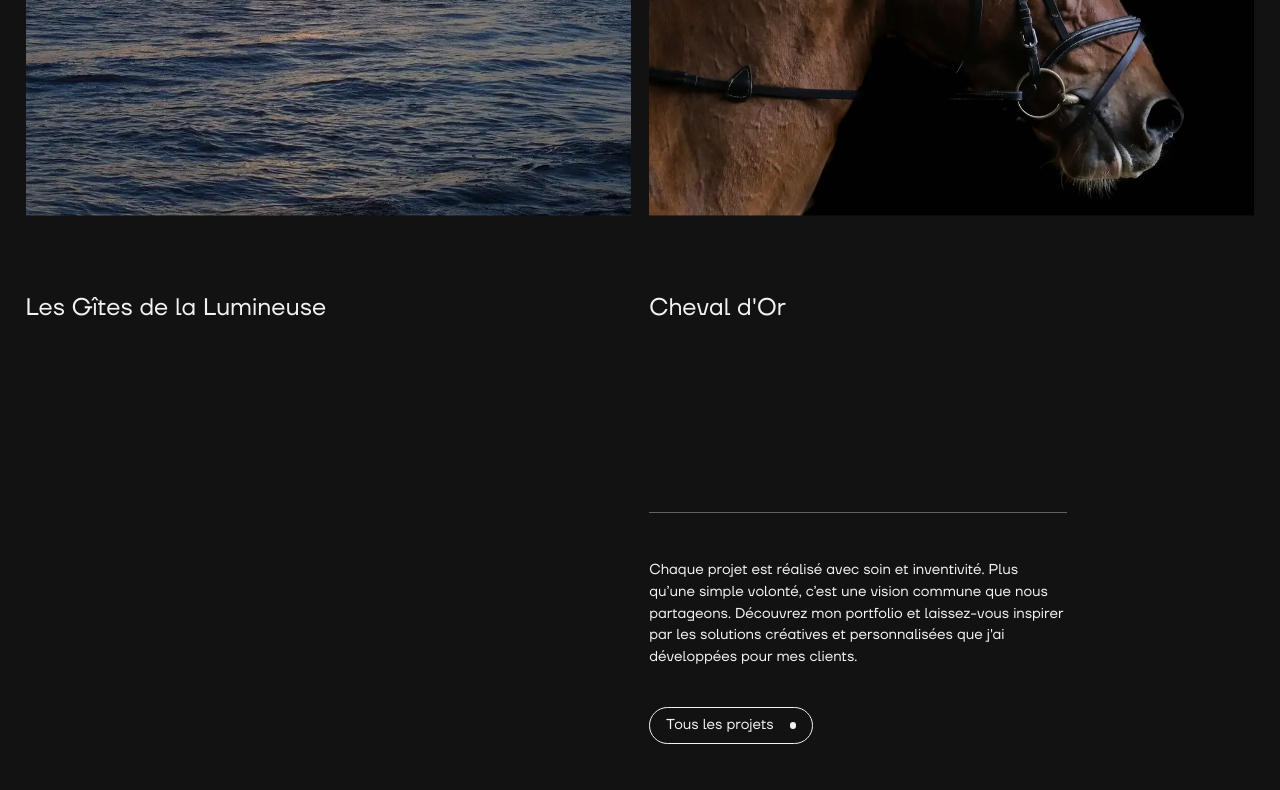
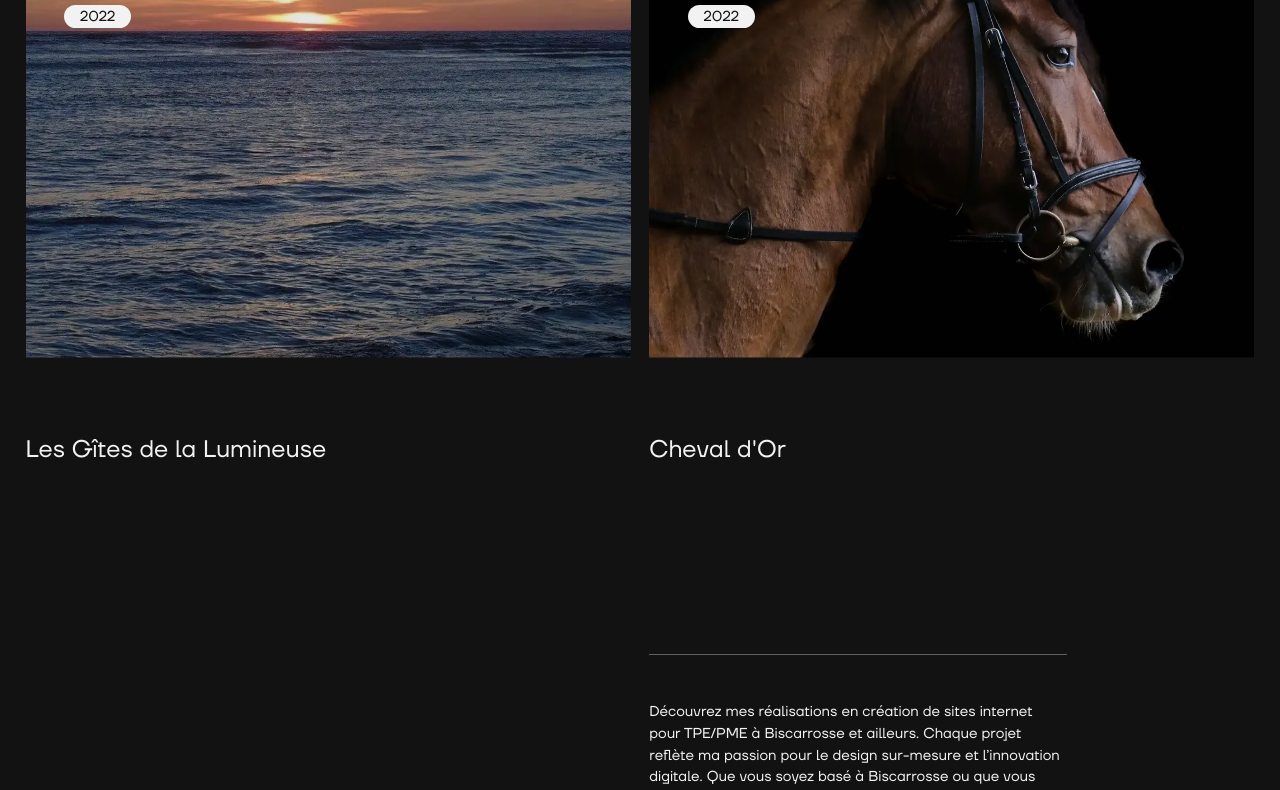
Before and after one commit to CyrilGouv/next-folio, a Next.js app: page / in a window 1280 px wide. Shown: the part 3654-4444 px from the top of the page. Built offline with nearby package versions, Linux system fonts and the light colour scheme.

Commit message:
refactor seo on homepage

```diff
--- a/app/page.js
+++ b/app/page.js
@@ -9,11 +9,11 @@ import Footer from "@/components/Layout/Footer/Footer";
 
 
 export const metadata = {
-  title: "Cyril Gouv — Création de sites internet modernes et sur-mesure à Biscarrosse",
-  description: "Créateur de sites internet et d’applications web modernes et sur-mesure, dédiés à votre performance, visibilité et notoriété depuis 2018 à Biscarrosse.",
+  title: "Création site internet Biscarrosse — Cyril Gouv, des sites modernes et sur-mesure",
+  description: "Création de sites internet à Biscarrosse : offrez à votre entreprise un site moderne et sur-mesure. Boostez votre visibilité en ligne dès aujourd’hui avec Cyril Gouv.",
   openGraph: {
-    title: "Cyril Gouv — Création de site internet modernes et sur-mesure à Biscarrosse",
-    description: "Créateur de sites internet et d’applications web modernes et sur-mesure, dédiés à votre performance, visibilité et notoriété depuis 2018 à Biscarrosse.",
+    title: "Création site internet Biscarrosse — Cyril Gouv, des sites modernes et sur-mesure",
+    description: "Création de sites internet à Biscarrosse : offrez à votre entreprise un site moderne et sur-mesure. Boostez votre visibilité en ligne dès aujourd’hui avec Cyril Gouv.",
     images: ["/images/seo/cyrilgouv-01.png"]
   }
 }
--- a/components/Blocks/Intro/IntroContent.jsx
+++ b/components/Blocks/Intro/IntroContent.jsx
@@ -35,11 +35,11 @@ const IntroContent = ({ page, content = null }) => {
                         <Tags text="à propos" position="relative" animations={{ delay: .25 }} />
                     </div>
                     <div className={ styles.intro__content__wrapper }>
-                        <p className={ styles.intro__content__text } aria-label="Que vous ayez besoin d'aide en stratégie, web design, développement ou création d'applications, je possède l'expertise et l'expérience pour offrir des solutions interactives et uniques pour votre audience. Chaque projet est une opportunité de créer une expérience qui reflète fidèlement votre marque et engage vos clients de manière authentique.">
-                            <TextReveal text="Que vous ayez besoin d'aide en stratégie, web design, développement ou création d'applications, je possède l'expertise et l'expérience pour offrir des solutions interactives et uniques pour votre audience. Chaque projet est une opportunité de créer une expérience qui reflète fidèlement votre marque et engage vos clients de manière authentique." />
+                        <p className={ styles.intro__content__text } aria-label="Que vous ayez besoin d'aide en stratégie, web design, développement ou création d'applications, je suis spécialisé dans la création de sites internet à Biscarrosse. Mon expertise et mon expérience me permettent d’offrir des solutions interactives et uniques adaptées à votre audience locale et au-delà. Chaque projet est une opportunité de concevoir une expérience qui reflète fidèlement votre marque tout en engageant vos clients de manière authentique.">
+                            <TextReveal text="Que vous ayez besoin d'aide en stratégie, web design, développement ou création d'applications, je suis spécialisé dans la création de sites internet à Biscarrosse. Mon expertise et mon expérience me permettent d’offrir des solutions interactives et uniques adaptées à votre audience locale et au-delà. Chaque projet est une opportunité de concevoir une expérience qui reflète fidèlement votre marque tout en engageant vos clients de manière authentique." />
                         </p>
-                        <p className={ styles.intro__content__text } aria-label="En travaillant ensemble, je transformerai vos idées en réalités numériques percutantes. De la conception à la réalisation, je m'engage à fournir des solutions sur mesure qui non seulement répondent à vos besoins, mais surpassent vos attentes.">
-                            <TextReveal text="En travaillant ensemble, je transformerai vos idées en réalités numériques percutantes. De la conception à la réalisation, je m'engage à fournir des solutions sur mesure qui non seulement répondent à vos besoins, mais surpassent vos attentes." />
+                        <p className={ styles.intro__content__text } aria-label="En travaillant ensemble, je transformerai vos idées en réalités numériques percutantes. De la conception à la réalisation, je m’engage à fournir des solutions sur mesure qui non seulement répondent à vos besoins, mais surpassent vos attentes. Si vous cherchez un professionnel pour la création de votre site internet à Biscarrosse, contactez-moi pour donner vie à votre projet.">
+                            <TextReveal text="En travaillant ensemble, je transformerai vos idées en réalités numériques percutantes. De la conception à la réalisation, je m’engage à fournir des solutions sur mesure qui non seulement répondent à vos besoins, mais surpassent vos attentes. Si vous cherchez un professionnel pour la création de votre site internet à Biscarrosse, contactez-moi pour donner vie à votre projet." />
                         </p>
                         <p className={ `${styles.intro__content__bottom} text--regular` }>
                             <Line />
--- a/components/Blocks/Projects/FeaturedProjects.jsx
+++ b/components/Blocks/Projects/FeaturedProjects.jsx
@@ -31,7 +31,7 @@ const FeaturedProjects = () => {
                 </ul>
 
                 <Cta
-                    ctaText="Chaque projet est réalisé avec soin et inventivité. Plus qu’une simple volonté, c’est une vision commune que nous partageons. Découvrez mon portfolio et laissez-vous inspirer par les solutions créatives et personnalisées que j'ai développées pour mes clients."
+                    ctaText="Découvrez mes réalisations en création de sites internet pour TPE/PME à Biscarrosse et ailleurs. Chaque projet reflète ma passion pour le design sur-mesure et l’innovation digitale. Que vous soyez basé à Biscarrosse ou que vous ayez besoin d’un site web conçu à distance, je m’engage à fournir des solutions personnalisées qui répondent parfaitement à vos attentes."
                     btnText="Tous les projets"
                     btnLink="/realisations"
                 />
--- a/data/content.js
+++ b/data/content.js
@@ -1,6 +1,6 @@
 // INTRO TITLES
 export const homepageHeroText = "Créateur de sites internet et d’applications web modernes et sur-mesure, dédiés à votre performance, visibilité et notoriété depuis 2018."
-export const homepageIntroTitle = "Développeur front-end, je combine stratégie, design et technologie pour concevoir des expériences uniques."
+export const homepageIntroTitle = "Depuis 2018, je conçois des sites web modernes et personnalisés pour renforcer votre visibilité en ligne."
 export const aboutIntroTitle = "Whether you require help with strategy, web or product design, development, app creation, or innovative tech."
 
 
--- a/data/services.js
+++ b/data/services.js
@@ -4,32 +4,37 @@ export const servicesItems = [
     {
         id: 0,
         title: "Web Design",
-        body: "En plaçant l'utilisateur au cœur de ma démarche, je conçois des sites internet, des landing pages et des boutiques en ligne qui allient esthétique et efficacité. Mon approche est guidée par des données concrètes et une vision orientée business, afin de répondre aux véritables besoins de vos utilisateurs tout en valorisant votre marque. Chaque projet est pensé pour offrir une navigation fluide et intuitive, un design attrayant et une expérience engageante, de manière à capter l’attention dès le premier instant et à encourager l’engagement et la conversion.",
+        body: "Un bon site commence par un excellent design. Je crée des interfaces qui captivent dès le premier instant, avec une navigation fluide et intuitive. Chaque projet est pensé pour offrir une expérience utilisateur engageante, maximiser les conversions et valoriser votre marque.",
     },
     {
         id: 1,
-        title: "Front-End",
-        body: "En développement front-end, j'utilise React et Next.js pour créer des interfaces utilisateur dynamiques et performantes. En mettant l'accent sur la réactivité et l'expérience utilisateur, je développe des solutions sur mesure qui répondent parfaitement aux besoins de votre projet.",
+        title: "Création de site internet",
+        body: "Je propose des solutions adaptées à vos besoins et à votre budget pour donner vie à votre projet en ligne. Que ce soit pour un site vitrine, une boutique en ligne ou un projet entièrement personnalisé, chaque création est pensée pour être esthétique, performante et engageante. Vous avez le choix entre un site WordPress, pratique et flexible, ou une solution plus avancée avec la technologie JAMstack pour des performances optimales et un SEO renforcé.",
     },
     {
         id: 2,
-        title: "WordPress",
-        body: "Aujourd’hui, WordPress est la solution incontournable pour créer un site web. C’est pourquoi je me suis focalisé sur ce CMS assez vite. WordPress s’est imposé à moi pour sa simplicité et sa flexibilité. C'est une solution avec laquelle on peut créer un site sur-mesure, répondant à vos besoins spécifiques, tout en restant simple d’utilisation pour administer votre contenu.",
+        title: "Sites WordPress : Simples et flexibles",
+        body: "WordPress est une solution idéale pour les petites entreprises ou les projets nécessitant une mise en ligne rapide. Avec des outils comme Elementor, je peux concevoir un site élégant et fonctionnel, facile à mettre à jour pour vous. C’est une option économique qui permet d’obtenir un site de qualité tout en respectant vos contraintes budgétaires.",
     },
     {
         id: 3,
-        title: "Headless CMS",
-        body: "J'apprécie particulièrement l’approche Headless CMS couplée avec un frontend réalisé en Next.js. Cette méthode offre les meilleures performances en termes de rapidité. L’architecture découplée avec Strapi ou même WordPress est également celle qui vous donne le plus de garanties en termes de sécurité. Enfin, les bénéfices de cette approche ont des retombées positives pour votre référencement, car votre site obtient d’excellents scores aux rapports Google Lighthouse.",
+        title: "Sites JAMstack : Rapides et sur-mesure",
+        body: "Pour les entreprises ambitieuses, la technologie JAMstack offre une architecture moderne, pensée pour la rapidité, la sécurité et l’optimisation SEO. Cette approche découplée garantit un site ultra-performant avec un design unique qui reflète votre image de marque. Idéal pour ceux qui veulent un site web innovant, optimisé pour les moteurs de recherche, et capable de gérer un trafic élevé.",
     },
     {
         id: 4,
-        title: "Application Web",
-        body: "Pour le développement d'applications web, j'utilise Django comme mon framework backend de choix. Sa puissance réside dans sa capacité à créer rapidement des applications professionnelles, performantes et sécurisées. Conçu pour répondre aux exigences d'efficacité et de simplicité des développeurs web ainsi que des entreprises, agences de marketing et de communication, Django est un outil polyvalent et évolutif pour la réalisation de projets web.",
+        title: "Refonte de site internet",
+        body: "Vous avez déjà un site web, mais il ne correspond plus à vos attentes ou à l’image de votre entreprise ? Je propose un service de refonte pour moderniser votre site, améliorer son design, renforcer ses performances, et optimiser son référencement. Une refonte peut transformer votre site existant en un véritable levier de croissance pour votre activité.",
     },
     {
         id: 5,
-        title: "Creative Dev",
-        body: "Fusionnant compétences techniques et créativité pour sublimer l'expérience interactive. Mon objectif est de donner vie à votre site et à ses contenus (textes, transitions, etc.) de manière à les rendre aussi attractifs et plaisants que possible pour vos utilisateurs.",
+        title: "Optimisation SEO",
+        body: "Un site rapide, bien structuré et optimisé pour Google fait toute la différence. J’intègre les meilleures pratiques SEO dès la conception pour améliorer votre visibilité en ligne. Que ce soit pour le contenu, les performances techniques ou l’architecture du site, je vous aide à attirer plus de visiteurs et à convertir plus de clients.",
+    },
+    {
+        id: 6,
+        title: "Maintenance et support web",
+        body: "Votre site web mérite un suivi régulier pour fonctionner au mieux. Je propose des services de maintenance pour assurer sa mise à jour, résoudre rapidement les éventuels problèmes techniques, et sécuriser vos données avec des sauvegardes régulières. Vous pouvez ainsi vous concentrer sur votre activité en toute sérénité.",
     }
 ]
 
```
